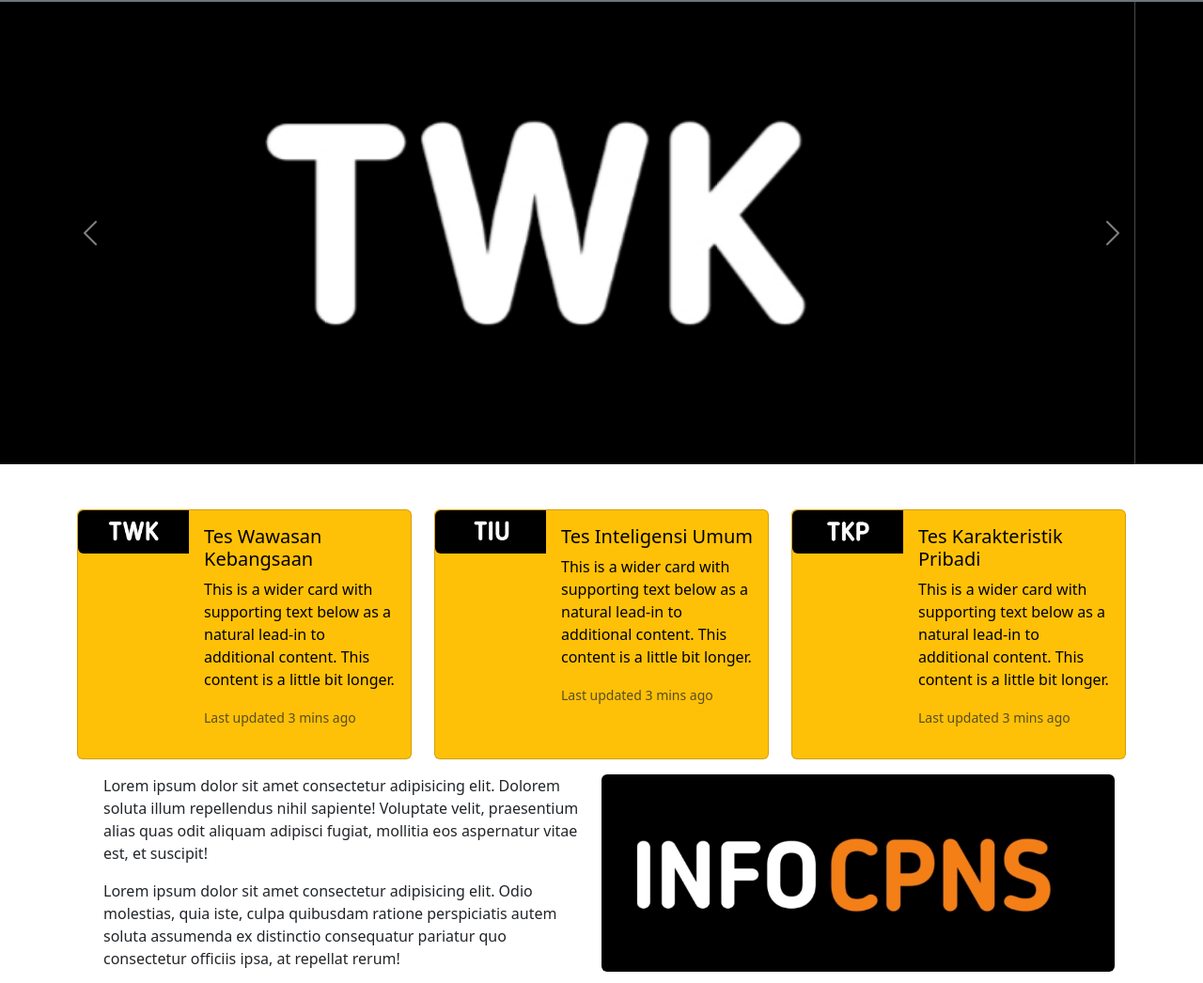
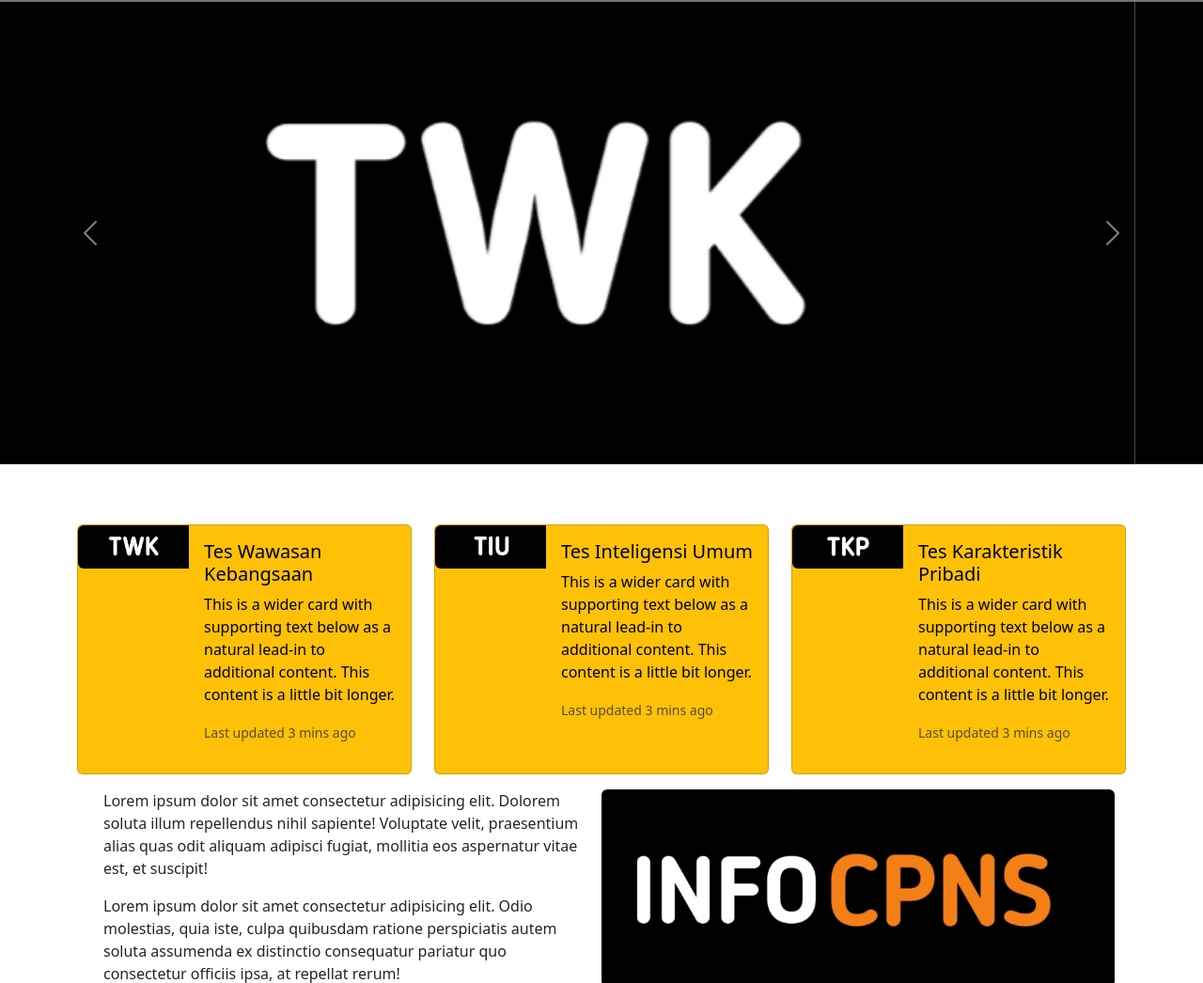
Before and after one commit to diditaditya06/web-soal-soal, a plain HTML site: page index.html in a window 1280 px wide. Shown: the part 54-1100 px from the top of the page at 94% size. Drawn offline with nearby package versions, Linux system fonts and the light colour scheme.

Commit message:
v 1.1
update index

```diff
--- a/index.html
+++ b/index.html
@@ -53,7 +53,7 @@
         <!--Menu -->
         <div class="container text-justify mt-5">
           <div class="row ">
-            <div class="col-sm-4">
+            <div class="col-sm-4 mt-3">
               <div class="card text-bg-warning mb-3 h-100 " style="max-width: 540px;">
                 <div class="row g-0">
                   <div class="col-sm-4 ">
@@ -69,7 +69,7 @@
                 </div>
               </div>
             </div>
-            <div class="col-sm-4 ">
+            <div class="col-sm-4 mt-3">
               <div class="card text-bg-warning mb-3 h-100" style="max-width: 540px;">
                 <div class="row g-0">
                   <div class="col-sm-4">
@@ -85,7 +85,7 @@
                 </div>
               </div>
             </div>
-            <div class="col-sm-4 ">
+            <div class="col-sm-4 mt-3">
               <div class="card text-bg-warning mb-3 h-100" style="max-width: 540px;">
                 <div class="row g-0">
                   <div class="col-md-4">
```
